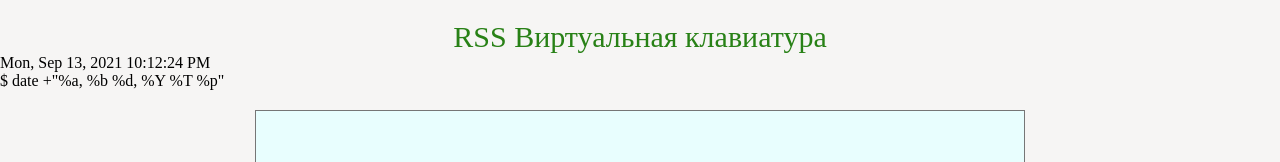
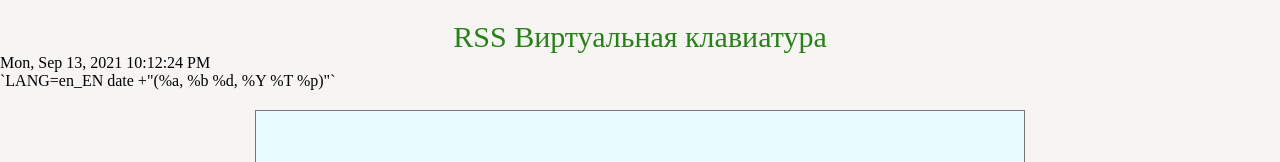
Before and after one commit to Sergei5431/keyboard, a website: page index.html in a window 1280 px wide. Shown: the top 162 px of the page. Drawn offline with Linux system fonts and the light colour scheme.

Commit message:
fix:fave `LANG=en_EN date +"(%a, %b %d, %Y %T %p)"`

```diff
--- a/index.html
+++ b/index.html
@@ -13,8 +13,8 @@
       <p>Mon, Sep 13, 2021 10:12:24 PM</p>
 
 
-      <p>$ date +"%a, %b %d, %Y %T %p"</p>
 
+      <p>`LANG=en_EN date +"(%a, %b %d, %Y %T %p)"`</p>
 
     <script src="./script.js"></script>
 
```
